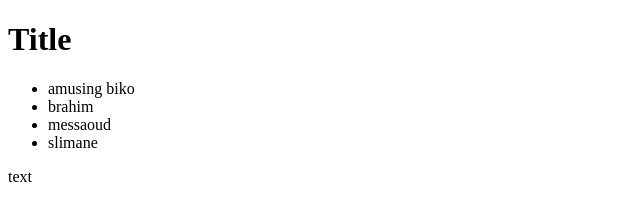
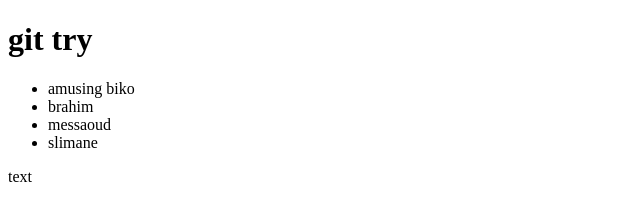
Before and after one commit to abboud-biko/tryGit, a plain HTML site: page index.html in a window 1280 px wide. Shown: the full height of the page, 0-640 px from the left. Drawn offline with Linux system fonts and the light colour scheme.

Commit message:
change the title to git test

```diff
--- a/index.html
+++ b/index.html
@@ -4,7 +4,7 @@
 	<title>gitTest</title>
 </head>
 <body>
-	<h1>Title</h1>
+	<h1>git try</h1>
 	<ul>
 		<li>amusing biko</li>
 		<li>brahim</li>
```
